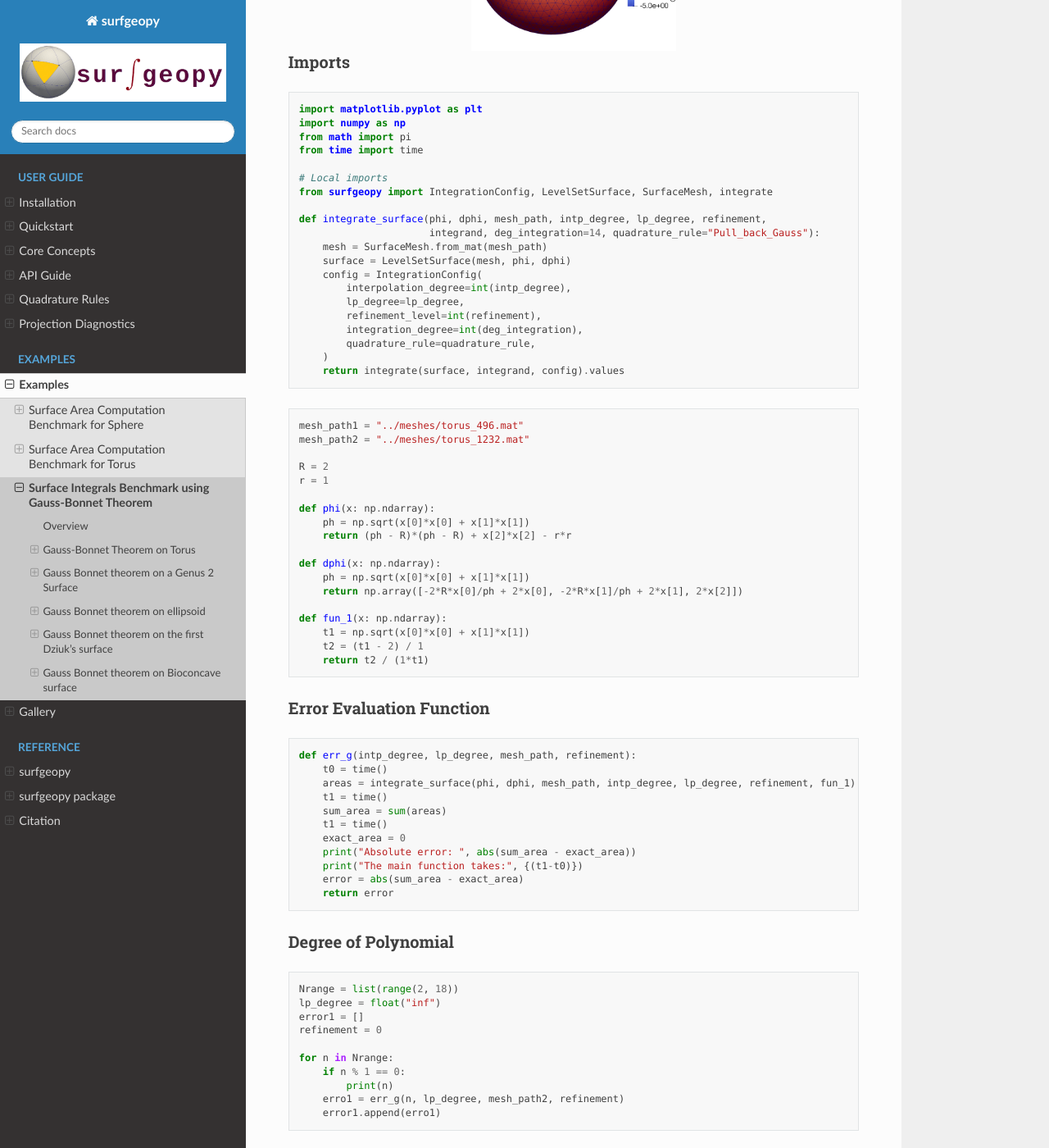
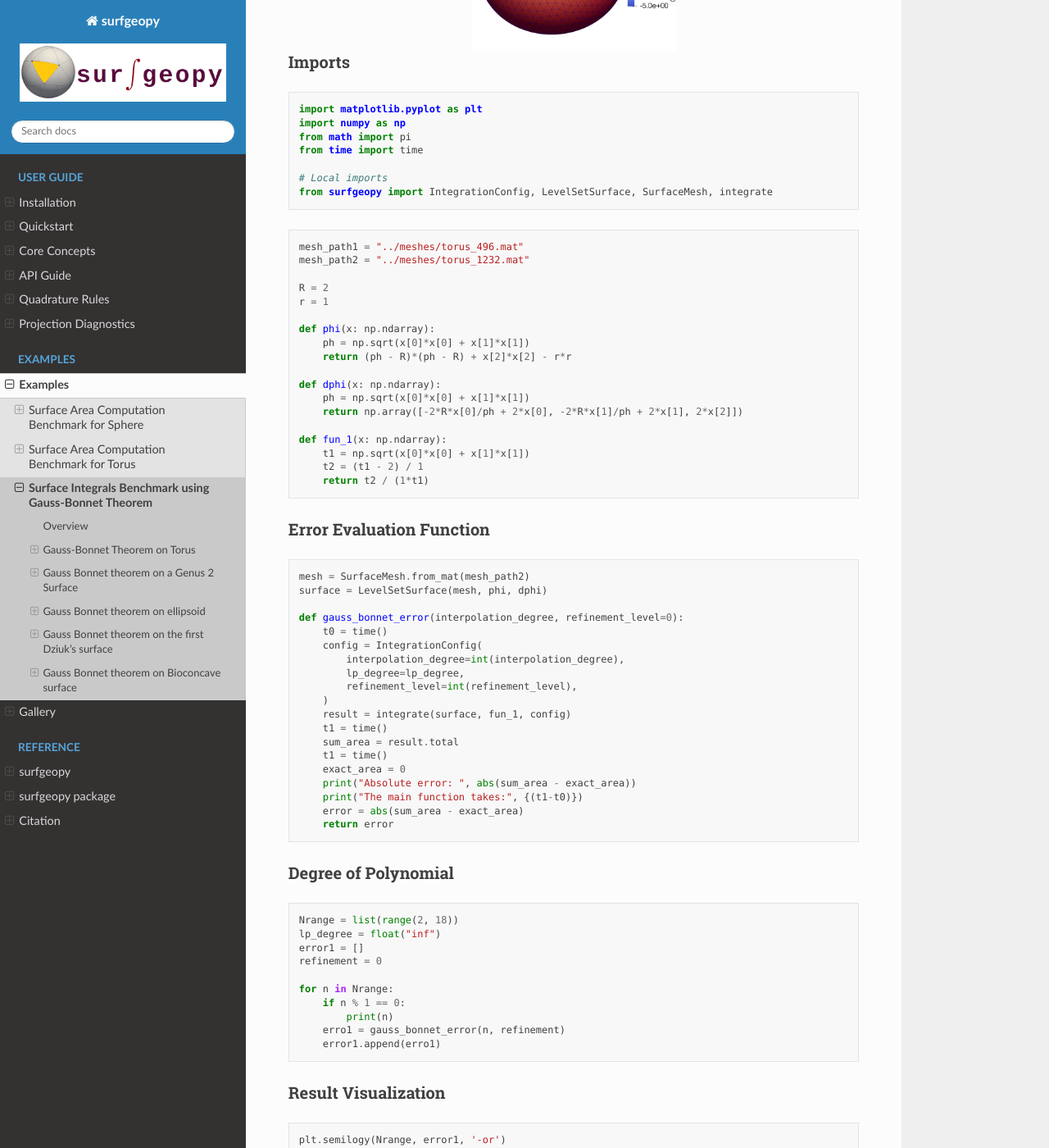
Before and after one commit to zavala92/surfgeopy, a Sphinx documentation site: the page built from docs/examples/gauss_bonnet.rst, in a window 1280 px wide and 1400 px high, scrolled down 820 px. Shown: the whole window at 82% size. Built offline with Sphinx 7.4.7 and the Read the Docs theme 3.1.0, drawn with Linux system fonts in a browser that asks for light colours; some of the changed text lies outside the part shown.

Commit message:
Use direct integration API in examples

```diff
--- a/docs/examples/gauss_bonnet.rst
+++ b/docs/examples/gauss_bonnet.rst
@@ -42,18 +42,6 @@ Imports
    # Local imports
    from surfgeopy import IntegrationConfig, LevelSetSurface, SurfaceMesh, integrate
 
-   def integrate_surface(phi, dphi, mesh_path, intp_degree, lp_degree, refinement,
-                         integrand, deg_integration=14, quadrature_rule="Pull_back_Gauss"):
-       mesh = SurfaceMesh.from_mat(mesh_path)
-       surface = LevelSetSurface(mesh, phi, dphi)
-       config = IntegrationConfig(
-           interpolation_degree=int(intp_degree),
-           lp_degree=lp_degree,
-           refinement_level=int(refinement),
-           integration_degree=int(deg_integration),
-           quadrature_rule=quadrature_rule,
-       )
-       return integrate(surface, integrand, config).values
 
 
 .. code-block:: python
@@ -83,11 +71,19 @@ Error Evaluation Function
 
 .. code-block:: python
 
-   def err_g(intp_degree, lp_degree, mesh_path, refinement):
+   mesh = SurfaceMesh.from_mat(mesh_path2)
+   surface = LevelSetSurface(mesh, phi, dphi)
+
+   def gauss_bonnet_error(interpolation_degree, refinement_level=0):
        t0 = time()
-       areas = integrate_surface(phi, dphi, mesh_path, intp_degree, lp_degree, refinement, fun_1)
+       config = IntegrationConfig(
+           interpolation_degree=int(interpolation_degree),
+           lp_degree=lp_degree,
+           refinement_level=int(refinement_level),
+       )
+       result = integrate(surface, fun_1, config)
        t1 = time()
-       sum_area = sum(areas)
+       sum_area = result.total
        t1 = time()
        exact_area = 0
        print("Absolute error: ", abs(sum_area - exact_area))
@@ -108,7 +104,7 @@ Degree of Polynomial
    for n in Nrange:
        if n % 1 == 0:
            print(n)
-       erro1 = err_g(n, lp_degree, mesh_path2, refinement)
+       erro1 = gauss_bonnet_error(n, refinement)
        error1.append(erro1)
 
 Result Visualization
@@ -154,18 +150,6 @@ Imports
     # Local imports
     from surfgeopy import IntegrationConfig, LevelSetSurface, SurfaceMesh, integrate
 
-    def integrate_surface(phi, dphi, mesh_path, intp_degree, lp_degree, refinement,
-                          integrand, deg_integration=14, quadrature_rule="Pull_back_Gauss"):
-        mesh = SurfaceMesh.from_mat(mesh_path)
-        surface = LevelSetSurface(mesh, phi, dphi)
-        config = IntegrationConfig(
-            interpolation_degree=int(intp_degree),
-            lp_degree=lp_degree,
-            refinement_level=int(refinement),
-            integration_degree=int(deg_integration),
-            quadrature_rule=quadrature_rule,
-        )
-        return integrate(surface, integrand, config).values
 
     mesh_path = "../meshes/genus_two_N=15632.mat"
 
@@ -192,11 +176,19 @@ Error Evaluation Function
 
 .. code-block:: python
 
-    def err_g(intp_degree, lp_degree, mesh_path, refinement):
+    mesh = SurfaceMesh.from_mat(mesh_path)
+    surface = LevelSetSurface(mesh, phi, dphi)
+
+    def gauss_bonnet_error(interpolation_degree, refinement_level=0):
         t0 = time()
-        areas = integrate_surface(phi, dphi, mesh_path, intp_degree, lp_degree, refinement, fun_1)
+        config = IntegrationConfig(
+            interpolation_degree=int(interpolation_degree),
+            lp_degree=lp_degree,
+            refinement_level=int(refinement_level),
+        )
+        result = integrate(surface, fun_1, config)
         t1 = time()
-        sum_area = sum(areas)
+        sum_area = result.total
         t1 = time()
         exact_area = -4*pi
         print("Relative error: ", abs((sum_area - exact_area) / exact_area))
@@ -216,7 +208,7 @@ Degree of Polynomial
     for n in Nrange:
         if n % 1 == 0:
             print(n)
-        erro1 = err_g(n, lp_degree, mesh_path, refinement)
+        erro1 = gauss_bonnet_error(n, refinement)
         error1.append(erro1)
 
 Result Visualization
@@ -261,18 +253,6 @@ Imports
    # Local imports
    from surfgeopy import IntegrationConfig, LevelSetSurface, SurfaceMesh, integrate
 
-   def integrate_surface(phi, dphi, mesh_path, intp_degree, lp_degree, refinement,
-                         integrand, deg_integration=14, quadrature_rule="Pull_back_Gauss"):
-       mesh = SurfaceMesh.from_mat(mesh_path)
-       surface = LevelSetSurface(mesh, phi, dphi)
-       config = IntegrationConfig(
-           interpolation_degree=int(intp_degree),
-           lp_degree=lp_degree,
-           refinement_level=int(refinement),
-           integration_degree=int(deg_integration),
-           quadrature_rule=quadrature_rule,
-       )
-       return integrate(surface, integrand, config).values
 
    mesh_path ="../meshes/ellipsoid_N=4024_a=0.6_b=0.8_c=2.mat"
    a=0.6
@@ -293,11 +273,19 @@ Error Evaluation Function
 
 .. code-block:: python
 
-   def err_g(intp_degree, lp_degree, mesh_path, refinement):
+   mesh = SurfaceMesh.from_mat(mesh_path)
+   surface = LevelSetSurface(mesh, phi, dphi)
+
+   def gauss_bonnet_error(interpolation_degree, refinement_level=0):
        t0 = time()
-       areas = integrate_surface(phi, dphi, mesh_path, intp_degree, lp_degree, refinement, fun_1)
+       config = IntegrationConfig(
+           interpolation_degree=int(interpolation_degree),
+           lp_degree=lp_degree,
+           refinement_level=int(refinement_level),
+       )
+       result = integrate(surface, fun_1, config)
        t1 = time()
-       sum_area = sum(areas)
+       sum_area = result.total
        t1 = time()
        exact_area = 4*pi
        print("Relative error: ", abs((sum_area - exact_area)/exact_area))
@@ -319,7 +307,7 @@ Degree of Polynomial
    for n in Nrange:
        if n % 1 == 0:
            print(n)
-       erro1, times = err_g(n, lp_degree, mesh_path, refinement)
+       erro1, times = gauss_bonnet_error(n, refinement)
        error1.append(erro1)
        execution_times.append(times)
 
@@ -370,18 +358,6 @@ Imports
     # Local imports
     from surfgeopy import IntegrationConfig, LevelSetSurface, SurfaceMesh, integrate
 
-    def integrate_surface(phi, dphi, mesh_path, intp_degree, lp_degree, refinement,
-                          integrand, deg_integration=14, quadrature_rule="Pull_back_Gauss"):
-        mesh = SurfaceMesh.from_mat(mesh_path)
-        surface = LevelSetSurface(mesh, phi, dphi)
-        config = IntegrationConfig(
-            interpolation_degree=int(intp_degree),
-            lp_degree=lp_degree,
-            refinement_level=int(refinement),
-            integration_degree=int(deg_integration),
-            quadrature_rule=quadrature_rule,
-        )
-        return integrate(surface, integrand, config).values
 
     mesh_path = "../meshes/dziukmesh_N=8088.mat"
 
@@ -399,11 +375,19 @@ Error Evaluation Function
 
 .. code-block:: python
 
-    def err_g(intp_degree, lp_degree, mesh_path, refinement):
+    mesh = SurfaceMesh.from_mat(mesh_path)
+    surface = LevelSetSurface(mesh, phi, dphi)
+
+    def gauss_bonnet_error(interpolation_degree, refinement_level=0):
         t0 = time()
-        areas = integrate_surface(phi, dphi, mesh_path, intp_degree, lp_degree, refinement, fun_1)
+        config = IntegrationConfig(
+            interpolation_degree=int(interpolation_degree),
+            lp_degree=lp_degree,
+            refinement_level=int(refinement_level),
+        )
+        result = integrate(surface, fun_1, config)
         t1 = time()
-        sum_area = sum(areas)
+        sum_area = result.total
         t1 = time()
         exact_area = 4*pi
         print("Relative error: ", abs((sum_area - exact_area)/exact_area))
@@ -423,7 +407,7 @@ Degree of Polynomial
     for n in Nrange:
         if n % 1 == 0:
             print(n)
-        erro1 = err_g(n, lp_degree, mesh_path, refinement)
+        erro1 = gauss_bonnet_error(n, refinement)
         error1.append(erro1)
 
 Result Visualization
@@ -477,18 +461,6 @@ The Euler Characteristic is :math:`\chi(\mathcal{M})=2`, therefore we have:
     # Local imports
     from surfgeopy import IntegrationConfig, LevelSetSurface, SurfaceMesh, integrate
 
-    def integrate_surface(phi, dphi, mesh_path, intp_degree, lp_degree, refinement,
-                          integrand, deg_integration=14, quadrature_rule="Pull_back_Gauss"):
-        mesh = SurfaceMesh.from_mat(mesh_path)
-        surface = LevelSetSurface(mesh, phi, dphi)
-        config = IntegrationConfig(
-            interpolation_degree=int(intp_degree),
-            lp_degree=lp_degree,
-            refinement_level=int(refinement),
-            integration_degree=int(deg_integration),
-            quadrature_rule=quadrature_rule,
-        )
-        return integrate(surface, integrand, config).values
 
     mesh_path ="../meshes/bioconcave_N=5980.mat"
 
@@ -545,11 +517,19 @@ Error Evaluation Function
 ~~~~~~~~~~~~~~~~~~~~~~~~~~~
 .. code-block:: python
 
-    def err_g(intp_degree, lp_degree, mesh_path, refinement):
+    mesh = SurfaceMesh.from_mat(mesh_path)
+    surface = LevelSetSurface(mesh, phi, dphi)
+
+    def gauss_bonnet_error(interpolation_degree, refinement_level=0):
         t0 = time()
-        areas = integrate_surface(phi, dphi, mesh_path, intp_degree, lp_degree, refinement, fun_1)
+        config = IntegrationConfig(
+            interpolation_degree=int(interpolation_degree),
+            lp_degree=lp_degree,
+            refinement_level=int(refinement_level),
+        )
+        result = integrate(surface, fun_1, config)
         t1 = time()
-        sum_area = sum(areas)
+        sum_area = result.total
         t1 = time()
         exact_area = 4*pi
         print("Relative error: ", abs((sum_area - exact_area)/exact_area))
@@ -571,7 +551,7 @@ Degree of Polynomial
     for n in Nrange:
         if n % 1 == 0:
             print(n)
-        erro1 = err_g(n, lp_degree, mesh_path, refinement)
+        erro1 = gauss_bonnet_error(n, refinement)
         error1.append(erro1)
 
 Result Visualization
```
Also changed, not shown: docs/examples/sphere.rst (+55 -71 lines), docs/examples/torus.rst (+14 -18 lines), 3 other files.
